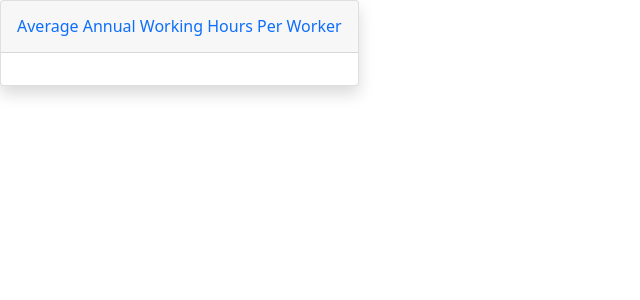
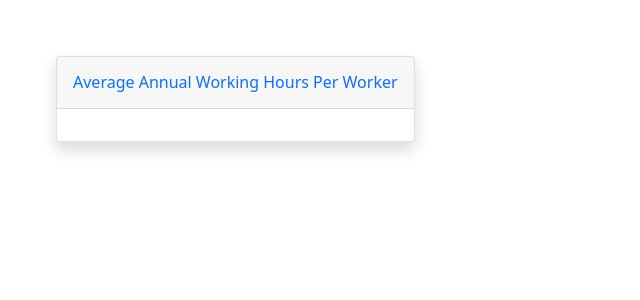
Before and after one commit to kronosgreen/azure-test-app, a Flask app: page / in a window 1280 px wide. Shown: the part 116-416 px from the top of the page, without its empty margins (0-640 px from the left). Run offline with Flask 2, Linux system fonts and the light colour scheme; parts of the project's set-up code (start-up, migrations or seed data) failed here and were passed over; some libraries are stand-ins or nearby versions.

Commit message:
updated index

```diff
--- a/templates/index.html
+++ b/templates/index.html
@@ -22,6 +22,12 @@
     </div>
   </nav>
 
+  <!-- Content Wrapper -->
+  <div id="content-wrapper" class="d-flex flex-column m-5 p-2">
+
+    <!-- Main Content -->
+    <div id="content">
+
       <div class="d-flex">
         <div class="card shadow mb-4">
           <div class="card-header py-3">
@@ -33,6 +39,9 @@
         </div>
       </div>
 
+    </div>
+  </div>
+
 </body>
 
 </html>
```
Lines whose indentation alone changed are shown as unchanged.
